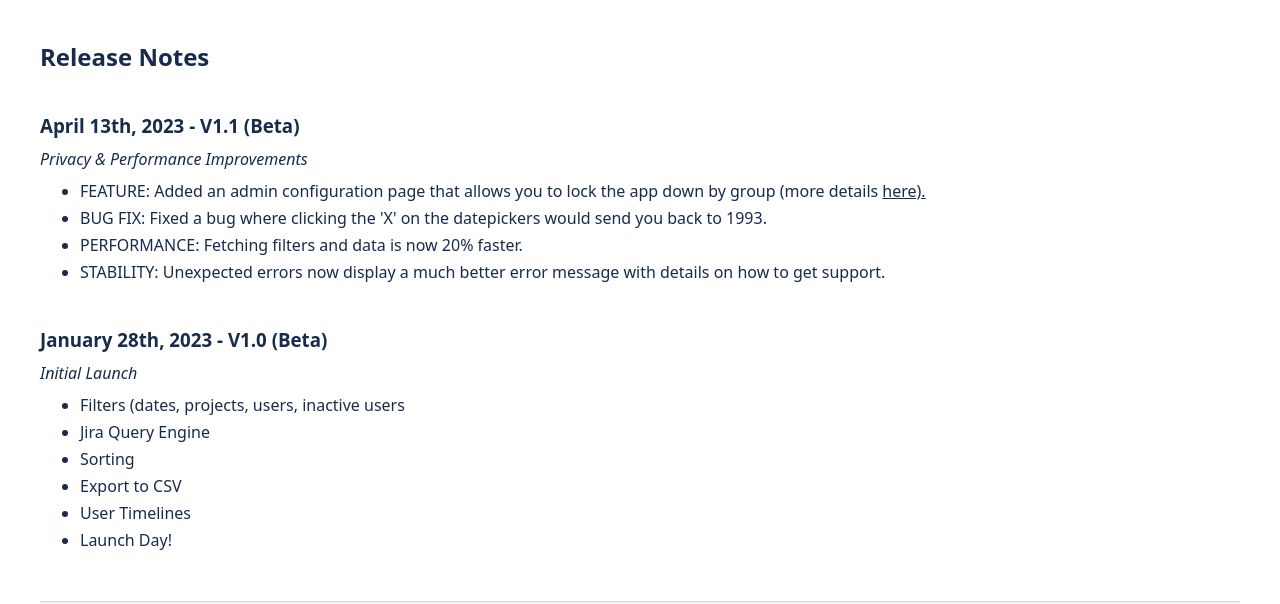
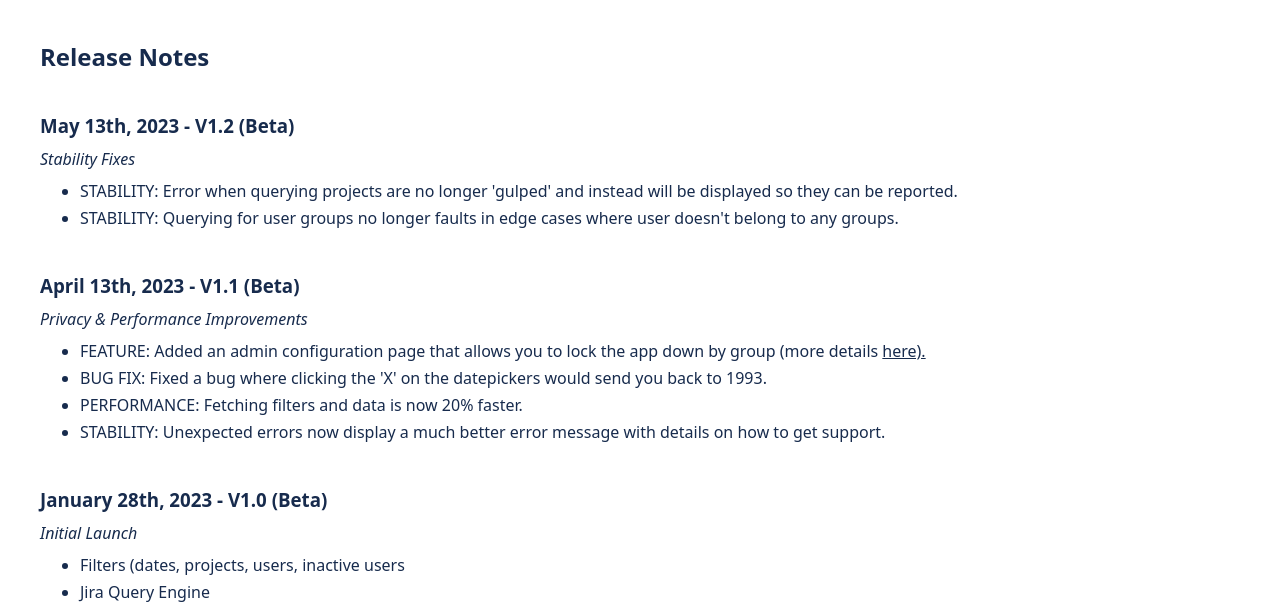
Before and after one commit to benpierce/benpierce.github.io, a plain HTML site: page release-notes.html in a window 1280 px wide. Shown: the part 174-778 px from the top of the page. Drawn offline with Linux system fonts and the light colour scheme.

Commit message:
Add latest release note

```diff
--- a/release-notes.html
+++ b/release-notes.html
@@ -29,6 +29,20 @@
     <p class="lead">
         Release Notes
     </p>
+
+    <section>
+        <h3>May 13th, 2023 - V1.2 (Beta)</h3>
+        <p>
+            <i>Stability Fixes</i>
+        </p>
+        <ul>
+            <li>STABILITY: Error when querying projects are no longer 'gulped' and instead will be displayed so they can be reported.</li>
+            <li>STABILITY: Querying for user groups no longer faults in edge cases where user doesn't belong to any groups.</li>
+        </ul>
+    </section>
+
+    <br/>
+    <br/>
 
     <section>
         <h3>April 13th, 2023 - V1.1 (Beta)</h3>
```
